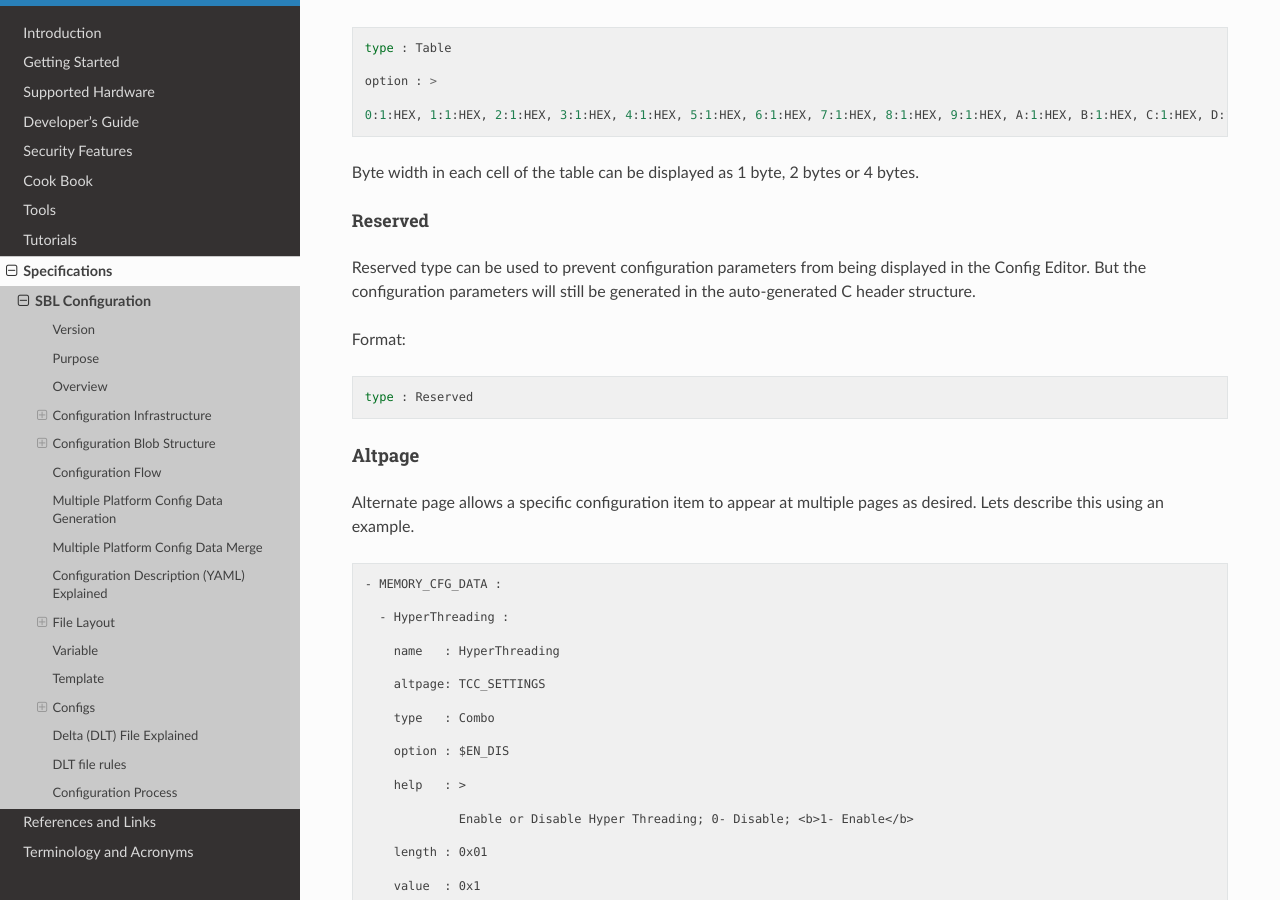
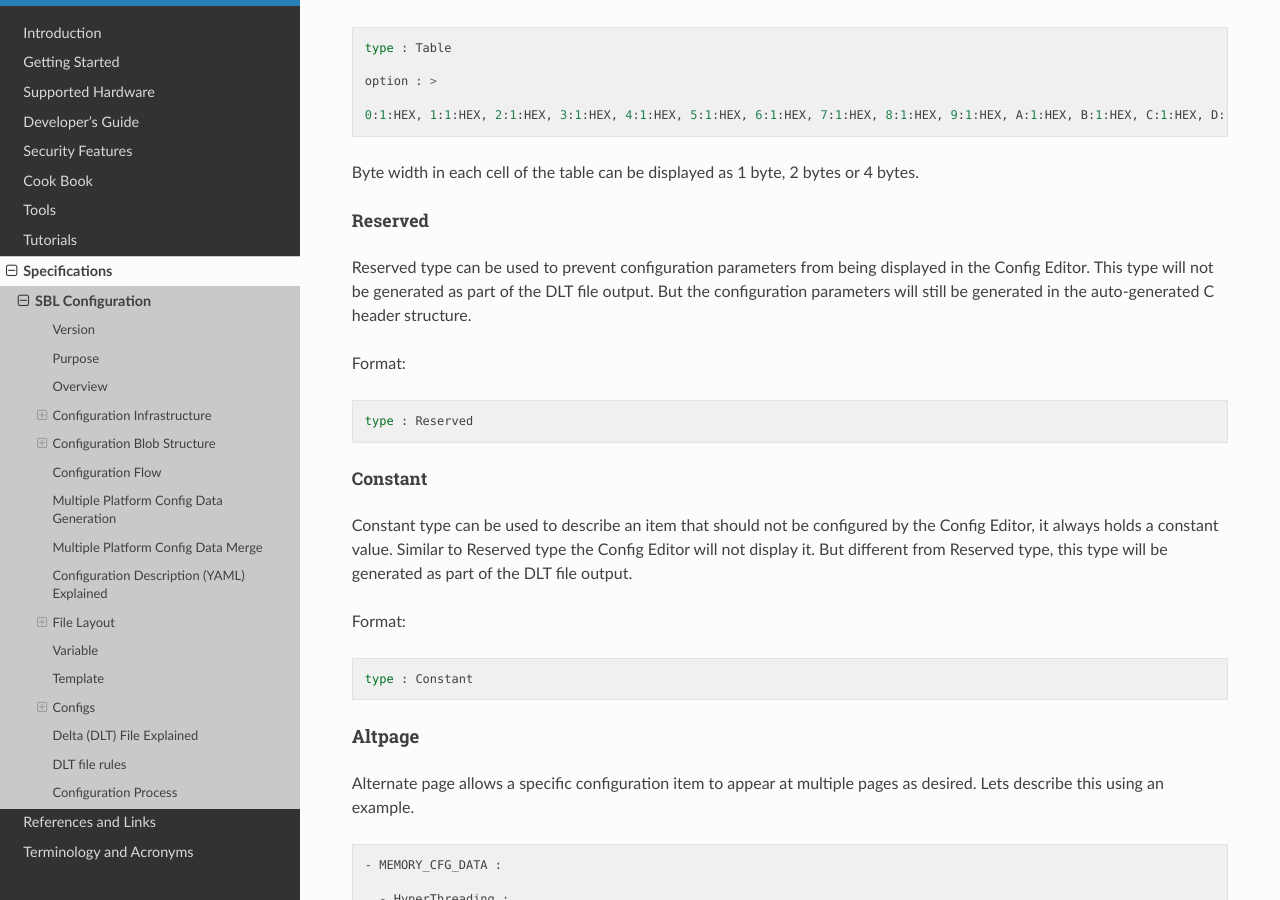
Before and after one commit to slimbootloader/documentation, a Sphinx documentation site: the page built from source/specs/config.rst, in a window 1280 px wide and 900 px high, scrolled down 18512 px. Built offline with Sphinx 7.4.7 and the Read the Docs theme 2.0.0, drawn with Linux system fonts in a browser that asks for light colours.

Commit message:
Add Constant CFGDATA type documentation
Added Constant CFGDATA data.

Signed-off-by: Maurice Ma <maurice.ma@intel.com>

```diff
--- a/source/specs/config.rst
+++ b/source/specs/config.rst
@@ -864,12 +864,25 @@ Reserved
 ''''''''
 
 Reserved type can be used to prevent configuration parameters from being
-displayed in the Config Editor. But the configuration parameters will
-still be generated in the auto-generated C header structure.
+displayed in the Config Editor. This type will not be generated as part
+of the DLT file output.  But the configuration parameters will still be
+generated in the auto-generated C header structure.
 
 Format::
 
   type : Reserved
+
+Constant
+''''''''
+
+Constant type can be used to describe an item that should not be configured
+by the Config Editor, it always holds a constant value. Similar to Reserved
+type the Config Editor will not display it. But different from Reserved type,
+this type will be generated as part of the DLT file output.
+
+Format::
+
+  type : Constant
 
 Altpage
 ^^^^^^^
```
